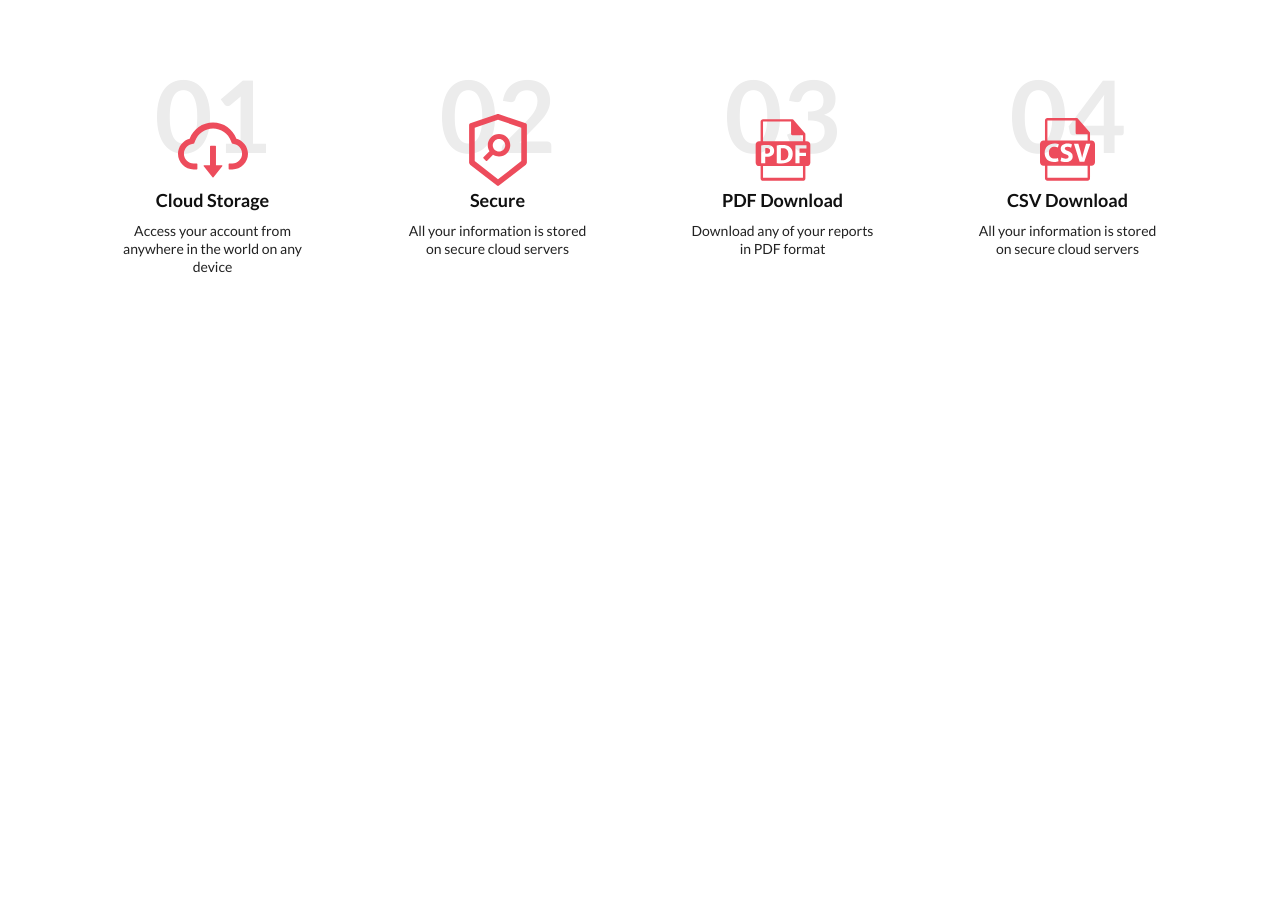
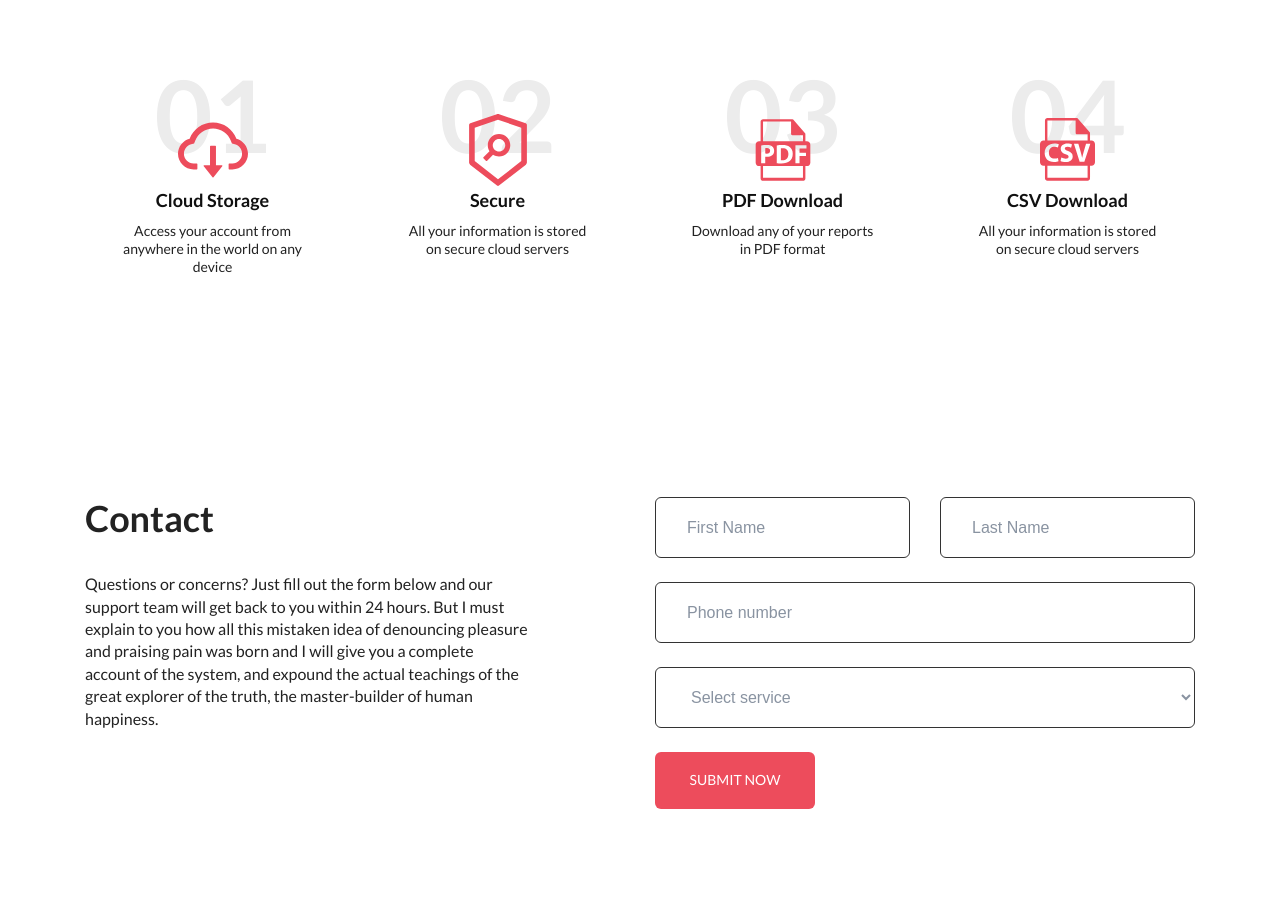
Before and after one commit to rammfall-edu/cloudbudget-4, a plain HTML site: page index.html in a window 1280 px wide. Shown: the part 1602-2521 px from the top of the page. Before the commit the page ends 1982 px from the top, so only its background shows below. Drawn offline with Linux system fonts and the light colour scheme.

Commit message:
complete contact

```diff
--- a/css/styles.css
+++ b/css/styles.css
@@ -218,3 +218,74 @@ html {
     font-size: 1.4rem;
     line-height: 1.3;
 }
+
+.contact {
+    padding: 117px 0 110px;
+}
+
+.contact > div {
+    display: flex;
+    justify-content: space-between;
+}
+
+.contact-content {
+    width: 445px;
+}
+
+.contact-content h2 {
+    font-size: 3.6rem;
+    line-height: 1.2;
+    margin-bottom: 33px;
+    font-weight: bold;
+}
+
+.contact-content p {
+    font-size: 1.6rem;
+    line-height: 1.4;
+}
+
+form {
+    width: 540px;
+    display: flex;
+    flex-direction: column;
+    gap: 24px;
+    align-items: flex-start;
+}
+
+.row {
+    display: flex;
+    gap: 30px;
+    width: 100%;
+}
+
+input,
+select {
+    padding: 20px 31px;
+    font-size: 1.6rem;
+    line-height: 1.2;
+    color: black;
+    display: block;
+    width: 100%;
+    border-radius: 6px;
+    border: 1px solid #333333;
+}
+
+select {
+    color: rgba(19, 39, 67, 0.5);
+    background-color: transparent;
+}
+
+input::placeholder {
+    color: rgba(19, 39, 67, 0.5);
+}
+
+button {
+    padding: 20px;
+    background-color: #ED4C5C;
+    border-radius: 6px;
+    font-size: 1.4rem;
+    line-height: 1.2;
+    text-transform: uppercase;
+    color: white;
+    min-width: 160px;
+}
--- a/index.html
+++ b/index.html
@@ -183,6 +183,39 @@
 
     <!--END TECHNOLOGY-->
 
+    <!--START CONTACT-->
+
+    <section class="contact">
+        <div class="container">
+            <div class="contact-content">
+                <h2>
+                    Contact
+                </h2>
+                <p>
+                    Questions or concerns? Just fill out the form below and our support team will get back to you within
+                    24 hours. But I must explain to you how all this mistaken idea of denouncing pleasure and praising
+                    pain was born and I will give you a complete account of the system, and expound the actual teachings
+                    of the great explorer of the truth, the master-builder of human happiness.
+                </p>
+            </div>
+            <form action="/">
+                <div class="row">
+                    <input type="text" name="firstName" placeholder="First Name">
+                    <input type="text" name="lastName" placeholder="Last Name">
+                </div>
+                <input type="tel" name="tel" placeholder="Phone number">
+                <select name="service">
+                    <option value="" selected disabled>Select service</option>
+                </select>
+                <button type="submit">
+                    Submit now
+                </button>
+            </form>
+        </div>
+    </section>
+
+    <!--END CONTACT-->
+
 </main>
 
 </body>
```
